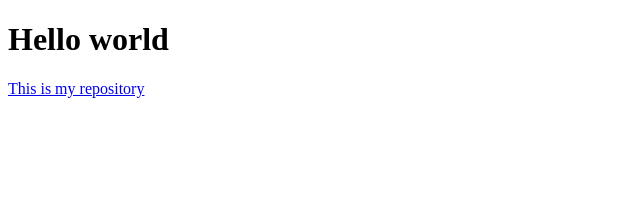
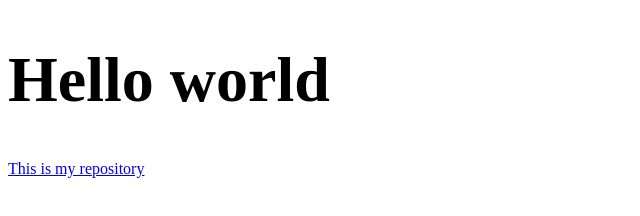
Before and after one commit to leander343/leander343.github.io, a plain HTML site: page index.html in a window 1280 px wide. Shown: the whole page, without its empty margins (0-640 px from the left). Drawn offline with Linux system fonts and the light colour scheme.

Commit message:
Font size increase

```diff
--- a/index.html
+++ b/index.html
@@ -6,7 +6,7 @@
     <title>Leander</title>
 </head>
 <body>
-<h1 style="font-size:30">Hello world</h1>
+<h1 style="font-size:400%">Hello world</h1>
 <div>
     <a href="https://github.com/leander343/leander343.github.io">This is my repository</a>
 </div>
```
